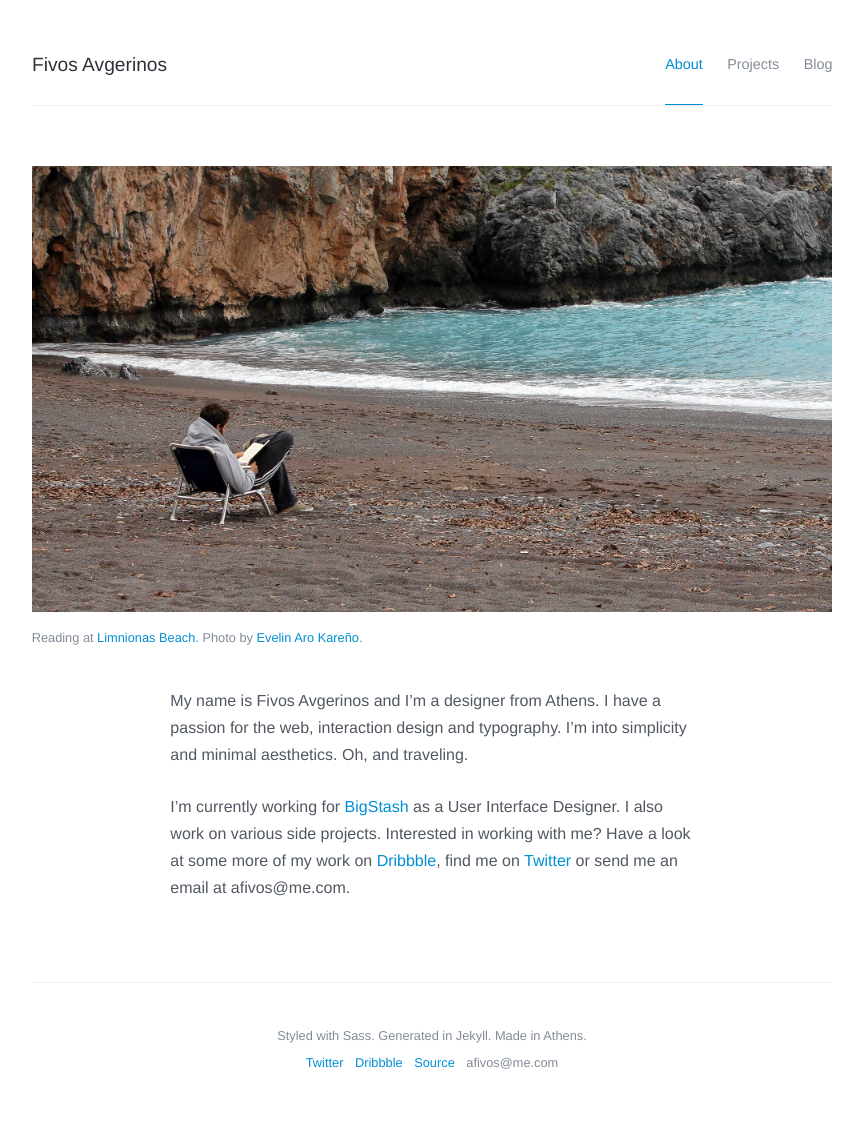
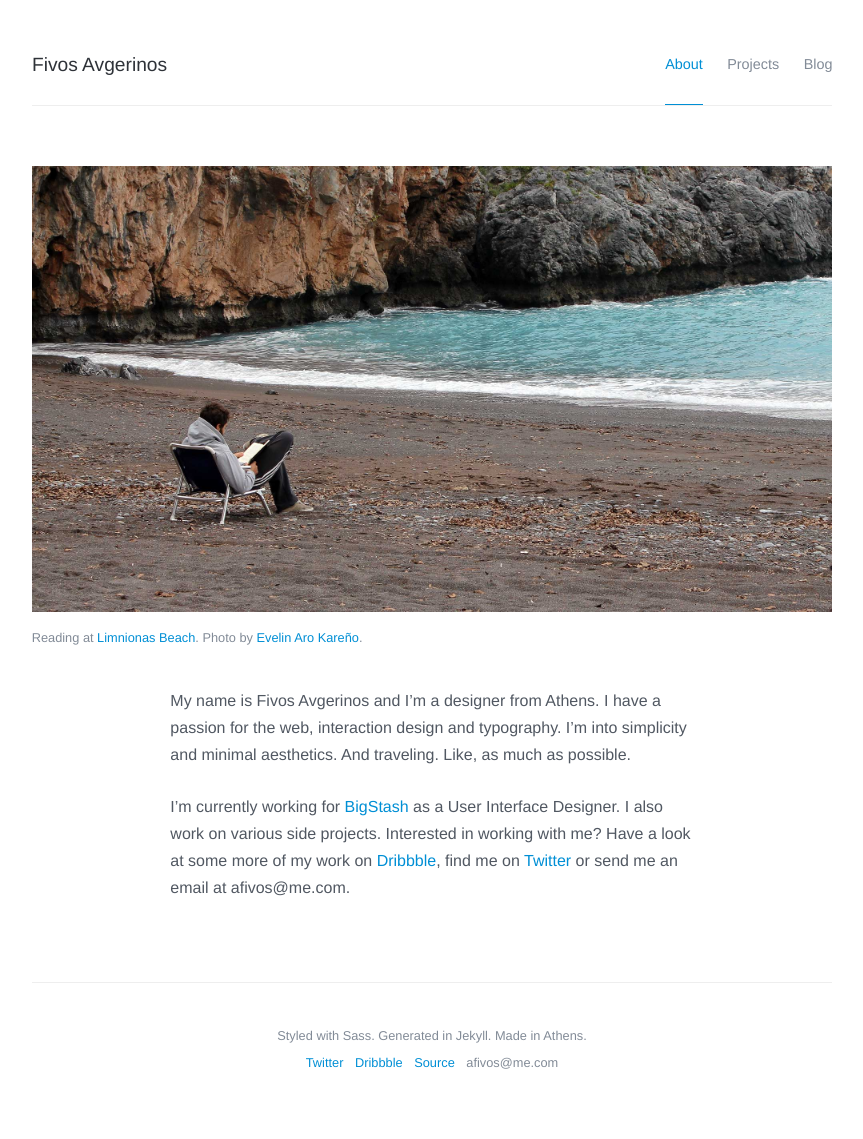
Before and after one commit to afivos/afivos.com, a Jekyll site: the page built from index.md, in a window 1280 px wide. Shown: the whole page, without its empty margins (208-1071 px from the left). Built offline with Jekyll 4.4.1, drawn with Linux system fonts in a browser that asks for light colours; nearby versions of some CDN libraries; comment, search, counter and statistics services are not loaded.

Commit message:
More traveling!

```diff
--- a/index.md
+++ b/index.md
@@ -3,6 +3,6 @@ layout: page
 ---
 {% image imgbleed me-reading-on-the-beach.jpg "Reading at [Limnionas Beach](http://www.greece.com/destinations/Central_Greece/Evia/Settlement/Limnionas.html). Photo by [Evelin Aro Kareño](http://instagram.com/evekarenio)." %}
 
-My name is Fivos Avgerinos and I'm a designer from Athens. I have a passion for the web, interaction design and typography. I'm into simplicity and minimal aesthetics. Oh, and traveling.
+My name is Fivos Avgerinos and I'm a designer from Athens. I have a passion for the web, interaction design and typography. I'm into simplicity and minimal aesthetics. And traveling. Like, as much as possible.
 
 I'm currently working for [BigStash](http://bigstash.co/ "BigStash") as a User Interface Designer. I also work on various side projects. Interested in working with me? Have a look at some more of my work on [Dribbble](http://dribbble.com/afivos "Fivos Avgerinos on Dribbble"), find me on [Twitter](http://twitter.com/afivos "Fivos Avgerinos on Twitter") or send me an email at afivos@me.com.
```
